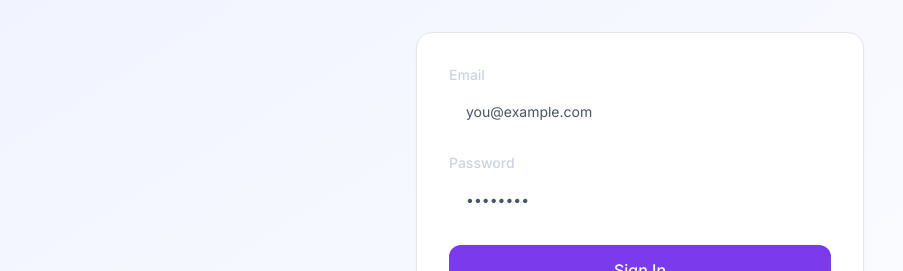
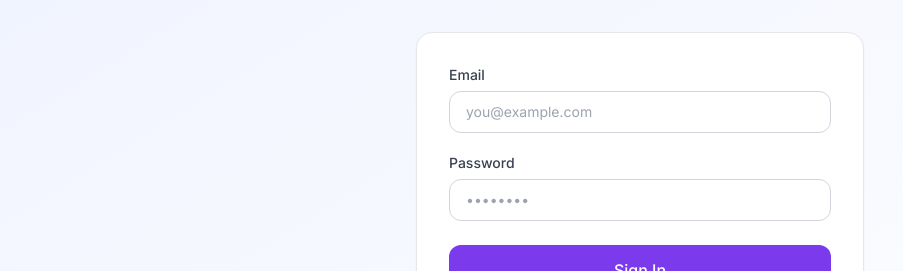
Before and after one commit to Error404-ai/Examshield-ai, a React (Vite) app in the folder frontend/: page /login in a window 1280 px wide. Shown: the part 331-602 px from the top of the page, without its empty margins (0-903 px from the left). Built offline with nearby package versions, Linux system fonts and the light colour scheme; no server answers.

Commit message:
changes done

```diff
--- a/frontend/src/components/common/Button.tsx
+++ b/frontend/src/components/common/Button.tsx
@@ -19,7 +19,7 @@ const variantClasses: Record<Variant, string> = {
   primary:
     "bg-violet text-white hover:bg-violet-400 hover:shadow-glow-violet border border-violet/30 disabled:opacity-40 disabled:cursor-not-allowed disabled:shadow-none",
   secondary:
-    "glass text-slate-200 hover:bg-white/[0.07] border-white/10 disabled:opacity-40",
+    "bg-white text-gray-700 border border-gray-300 hover:bg-gray-50 disabled:opacity-40",
   danger:
     "bg-rose/90 text-white hover:bg-rose hover:shadow-glow-rose border border-rose/30 disabled:opacity-40",
   ghost:
--- a/frontend/src/components/common/Input.tsx
+++ b/frontend/src/components/common/Input.tsx
@@ -28,7 +28,7 @@ export const Input: React.FC<InputProps> = ({
       {label && (
         <label
           htmlFor={inputId}
-          className="text-sm font-medium text-slate-300"
+          className="text-sm font-medium text-gray-700"
         >
           {label}
         </label>
@@ -53,8 +53,8 @@ export const Input: React.FC<InputProps> = ({
           <input
             id={inputId}
             className={clsx(
-              "w-full rounded-xl py-2.5 text-sm text-slate-100 placeholder:text-slate-600",
-              "bg-white/[0.04] border border-white/[0.09]",
+              "w-full rounded-xl py-2.5 text-sm text-gray-900 placeholder:text-gray-400",
+              "bg-white border border-gray-300",
               "transition-colors duration-150",
               "focus:outline-none focus:border-violet/50",
               "disabled:opacity-50 disabled:cursor-not-allowed",
```
